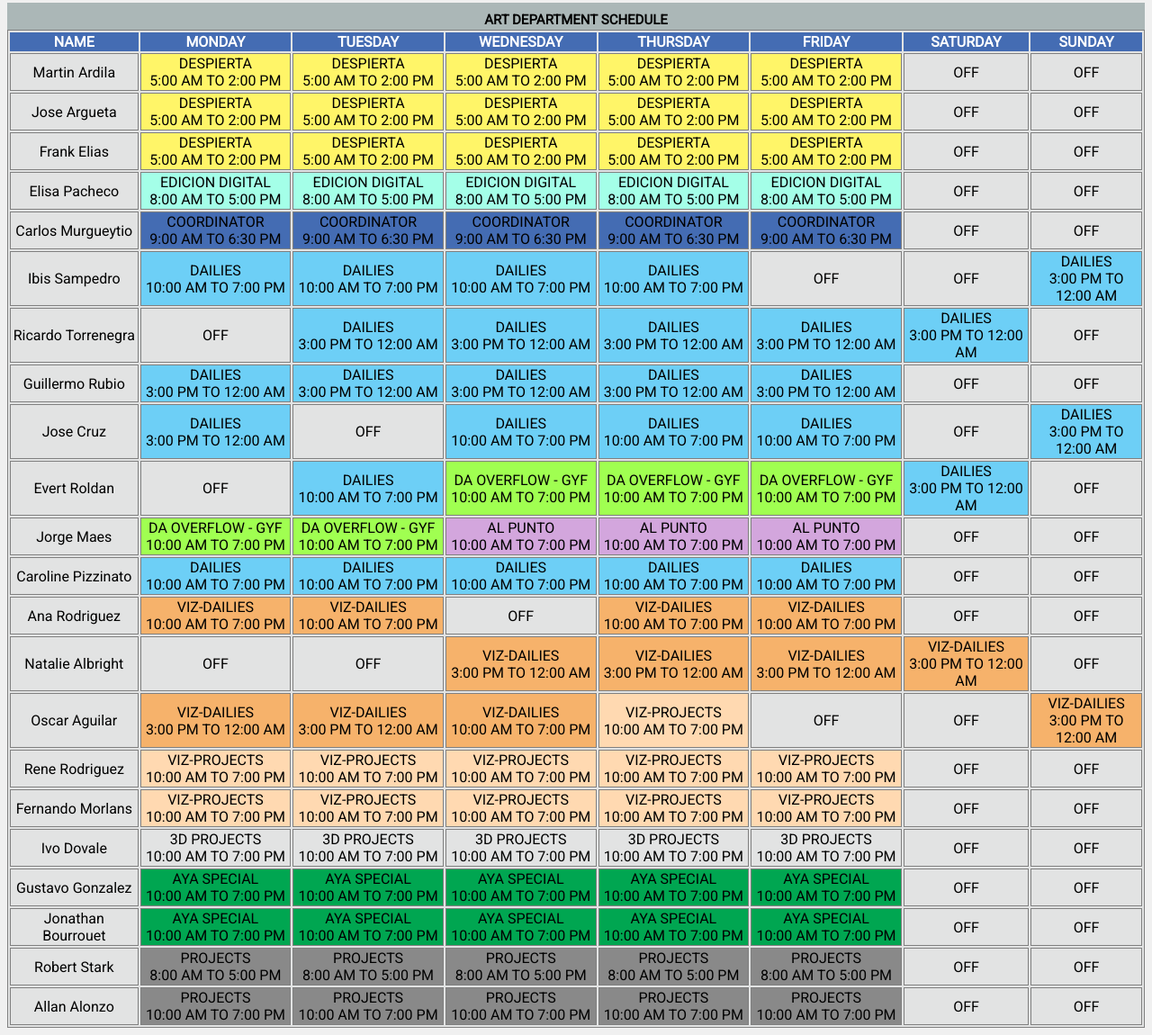
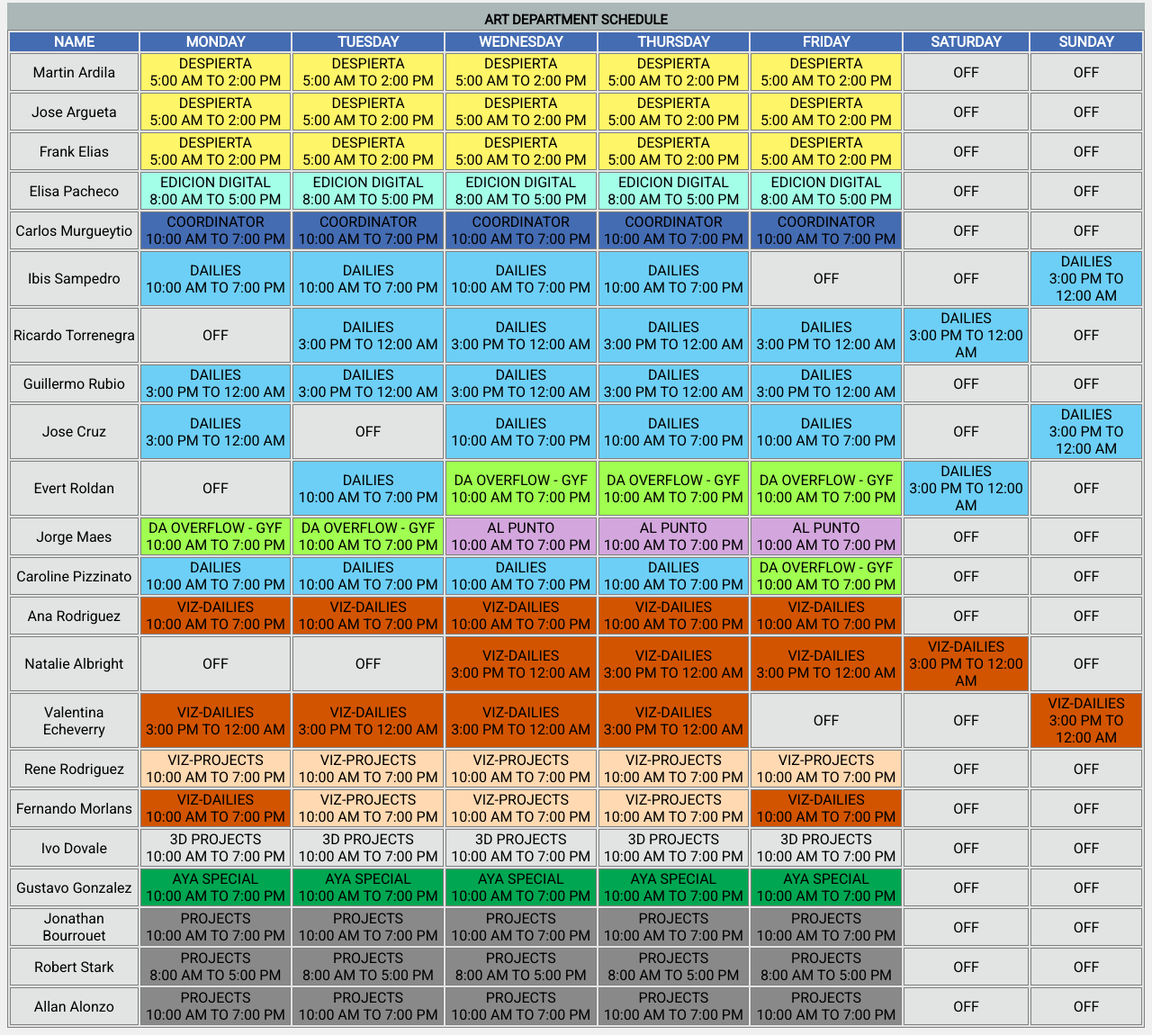
Before and after one commit to dani5050/SCHEDULER, a plain HTML site: page index.html in a window 1280 px wide. Shown: the part 5-1155 px from the top of the page at 90% size. Drawn offline with nearby package versions, Linux system fonts and the light colour scheme.

Commit message:
Add files via upload

```diff
--- a/index.html
+++ b/index.html
@@ -76,11 +76,11 @@
 
 <tr class="">
     <td>Carlos Murgueytio</td>
-    <td>COORDINATOR <br>9:00 AM TO 6:30 PM</td>
-	<td>COORDINATOR <br>9:00 AM TO 6:30 PM</td>
-	<td>COORDINATOR <br>9:00 AM TO 6:30 PM</td>
-	<td>COORDINATOR <br>9:00 AM TO 6:30 PM</td>
-	<td>COORDINATOR <br>9:00 AM TO 6:30 PM</td>
+    <td>COORDINATOR <br>10:00 AM TO 7:00 PM</td>
+	<td>COORDINATOR <br>10:00 AM TO 7:00 PM</td>
+	<td>COORDINATOR <br>10:00 AM TO 7:00 PM</td>
+	<td>COORDINATOR <br>10:00 AM TO 7:00 PM</td>
+	<td>COORDINATOR <br>10:00 AM TO 7:00 PM</td>
     <td>OFF</td>
     <td>OFF</td>
 </tr>
@@ -159,7 +159,7 @@
 	<td>DAILIES <br>10:00 AM TO 7:00 PM</td>
 	<td>DAILIES <br>10:00 AM TO 7:00 PM</td>
 	<td>DAILIES <br>10:00 AM TO 7:00 PM</td>
-	<td>DAILIES <br>10:00 AM TO 7:00 PM</td>
+	<td>DA OVERFLOW - GYF <br>10:00 AM TO 7:00 PM</td>
     <td>OFF</td>
     <td>OFF</td>
 </tr>
@@ -170,7 +170,7 @@
     <td>Ana Rodriguez</td>
     <td>VIZ-DAILIES <br>10:00 AM TO 7:00 PM</td>
     <td>VIZ-DAILIES <br>10:00 AM TO 7:00 PM</td>
-    <td>OFF</td>
+    <td>VIZ-DAILIES <br>10:00 AM TO 7:00 PM</td>
     <td>VIZ-DAILIES <br>10:00 AM TO 7:00 PM</td>
     <td>VIZ-DAILIES <br>10:00 AM TO 7:00 PM</td>
     <td>OFF</td>
@@ -189,11 +189,11 @@
 </tr>
 
 <tr class="">
-    <td>Oscar Aguilar</td>
+    <td>Valentina Echeverry</td>
     <td>VIZ-DAILIES <br>3:00 PM TO 12:00 AM</td>
     <td>VIZ-DAILIES <br>3:00 PM TO 12:00 AM</td>
-    <td>VIZ-DAILIES <br>10:00 AM TO 7:00 PM</td>
-    <td>VIZ-PROJECTS <br>10:00 AM TO 7:00 PM</td>
+    <td>VIZ-DAILIES <br>3:00 PM TO 12:00 AM</td>
+    <td>VIZ-DAILIES <br>3:00 PM TO 12:00 AM</td>
     <td>OFF</td>
     <td>OFF</td>
     <td>VIZ-DAILIES <br>3:00 PM TO 12:00 AM</td>
@@ -213,11 +213,11 @@
 
 <tr class="">
     <td>Fernando Morlans</td>
+    <td>VIZ-DAILIES <br>10:00 AM TO 7:00 PM</td>
     <td>VIZ-PROJECTS <br>10:00 AM TO 7:00 PM</td>
     <td>VIZ-PROJECTS <br>10:00 AM TO 7:00 PM</td>
     <td>VIZ-PROJECTS <br>10:00 AM TO 7:00 PM</td>
-    <td>VIZ-PROJECTS <br>10:00 AM TO 7:00 PM</td>
-    <td>VIZ-PROJECTS <br>10:00 AM TO 7:00 PM</td>
+    <td>VIZ-DAILIES <br>10:00 AM TO 7:00 PM</td>
     <td>OFF</td>
     <td>OFF</td>
 </tr>
@@ -246,11 +246,11 @@
 
 <tr class="">
     <td>Jonathan Bourrouet</td>
-    <td>AYA SPECIAL <br>10:00 AM TO 7:00 PM</td>
-    <td>AYA SPECIAL <br>10:00 AM TO 7:00 PM</td>
-    <td>AYA SPECIAL <br>10:00 AM TO 7:00 PM</td>
-    <td>AYA SPECIAL <br>10:00 AM TO 7:00 PM</td>
-    <td>AYA SPECIAL <br>10:00 AM TO 7:00 PM</td>
+    <td>PROJECTS <br>10:00 AM TO 7:00 PM</td>
+    <td>PROJECTS <br>10:00 AM TO 7:00 PM</td>
+    <td>PROJECTS <br>10:00 AM TO 7:00 PM</td>
+    <td>PROJECTS <br>10:00 AM TO 7:00 PM</td>
+    <td>PROJECTS <br>10:00 AM TO 7:00 PM</td>
     <td>OFF</td>
     <td>OFF</td>
 </tr>
--- a/style_sch.css
+++ b/style_sch.css
@@ -63,7 +63,7 @@ color:black;
 }
 
 .VIZDAILIES{
-background-color: #f6b26b;
+background-color: #d25400;
 color:black;
 }
 .tab05{
```
